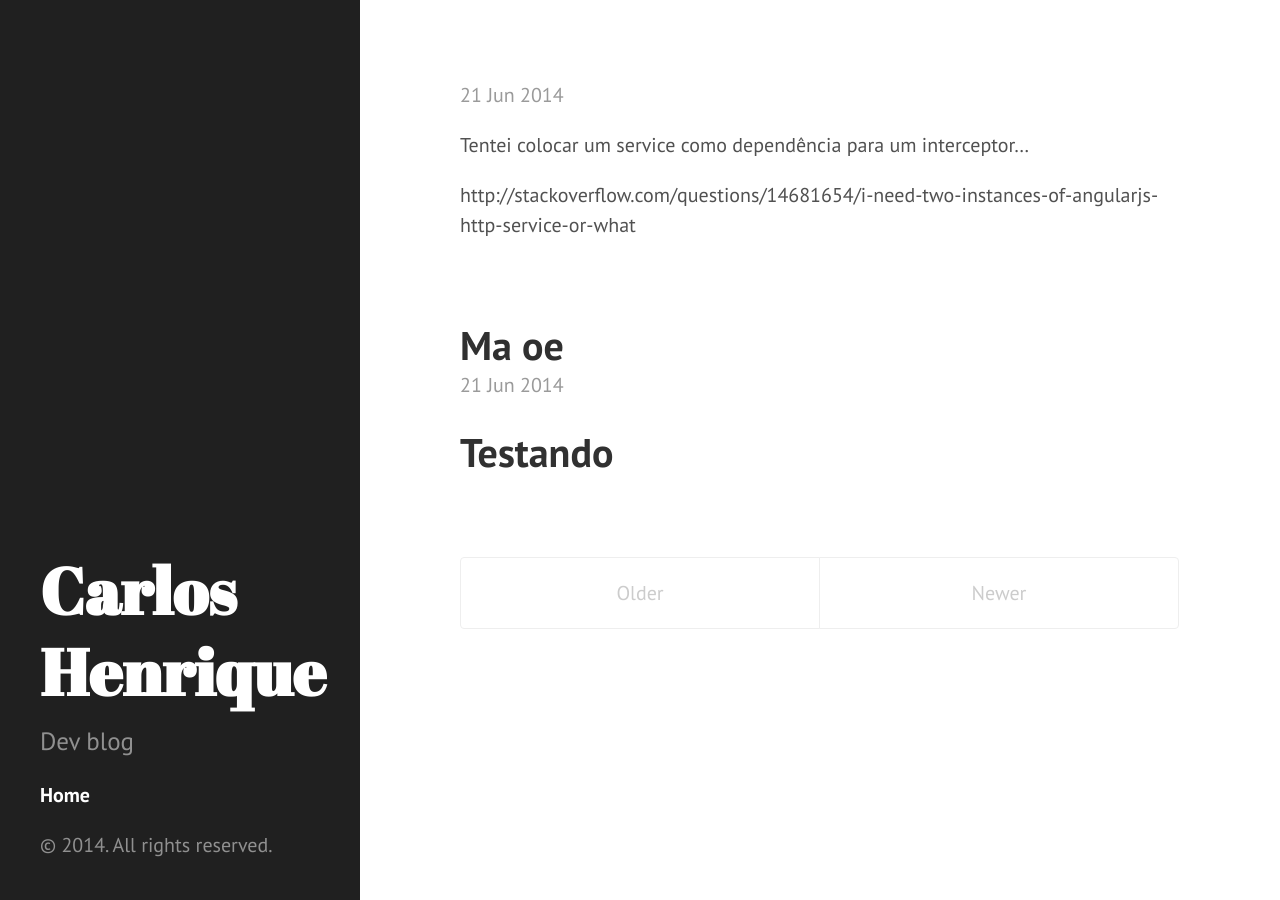
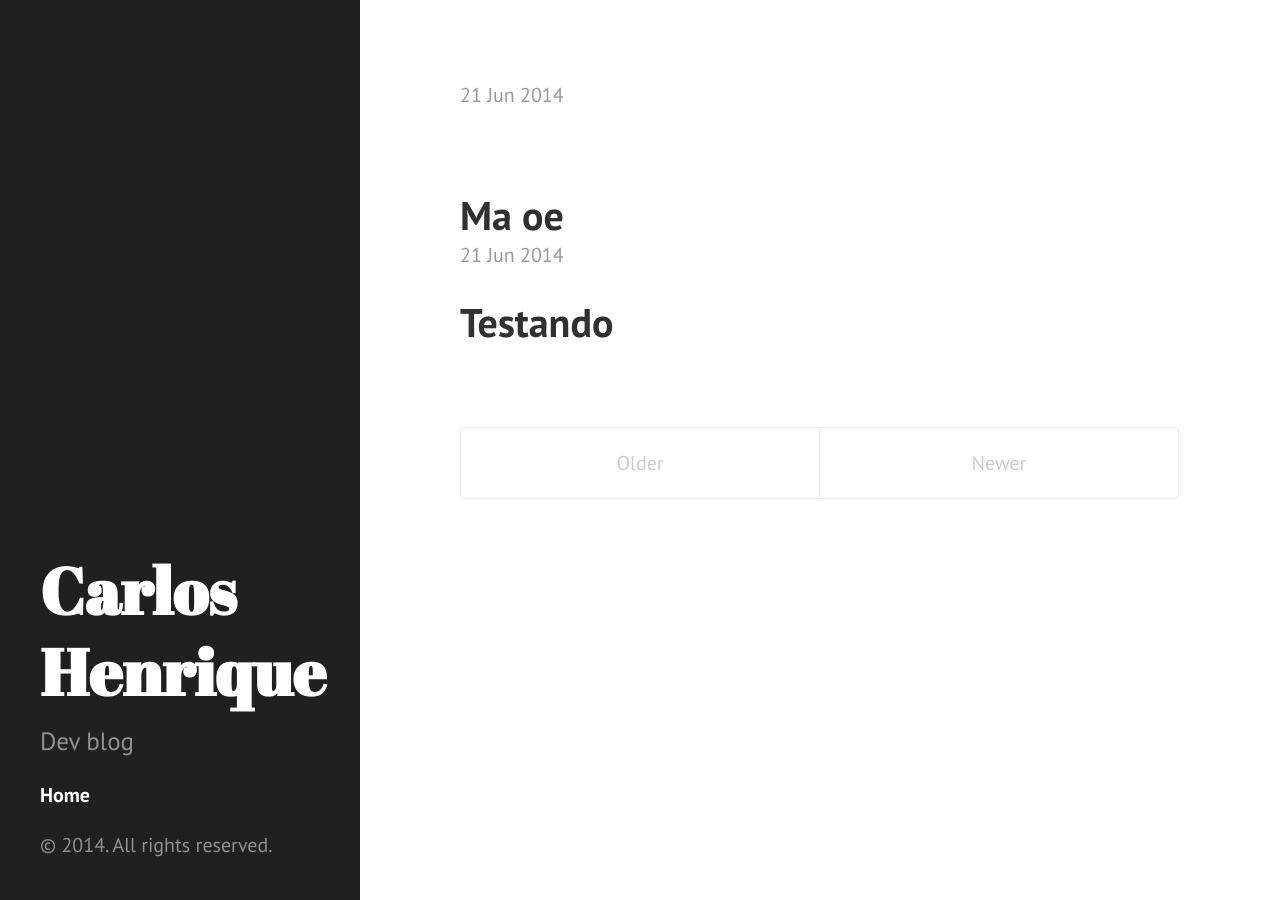
Before and after one commit to carloshpds/carloshpds.github.io, a Jekyll site: the page built from index.html, in a window 1280 px wide. Built offline with Jekyll 4.4.1, drawn with Linux system fonts in a browser that asks for light colours; the list of posts is cut into pages by our own code.

Commit message:
Post update: AngularJS: Circular dependency problem

```diff
--- a/_posts/2014-06-21-angularjs-circular-dependency-problem.markdown
+++ b/_posts/2014-06-21-angularjs-circular-dependency-problem.markdown
@@ -5,7 +5,3 @@ layout: post
 tags: [AngularJS]
 categories: [AngularJS, Front-end]
 ---
-Tentei colocar um service como dependência para um interceptor...
-
-
-http://stackoverflow.com/questions/14681654/i-need-two-instances-of-angularjs-http-service-or-what
```
